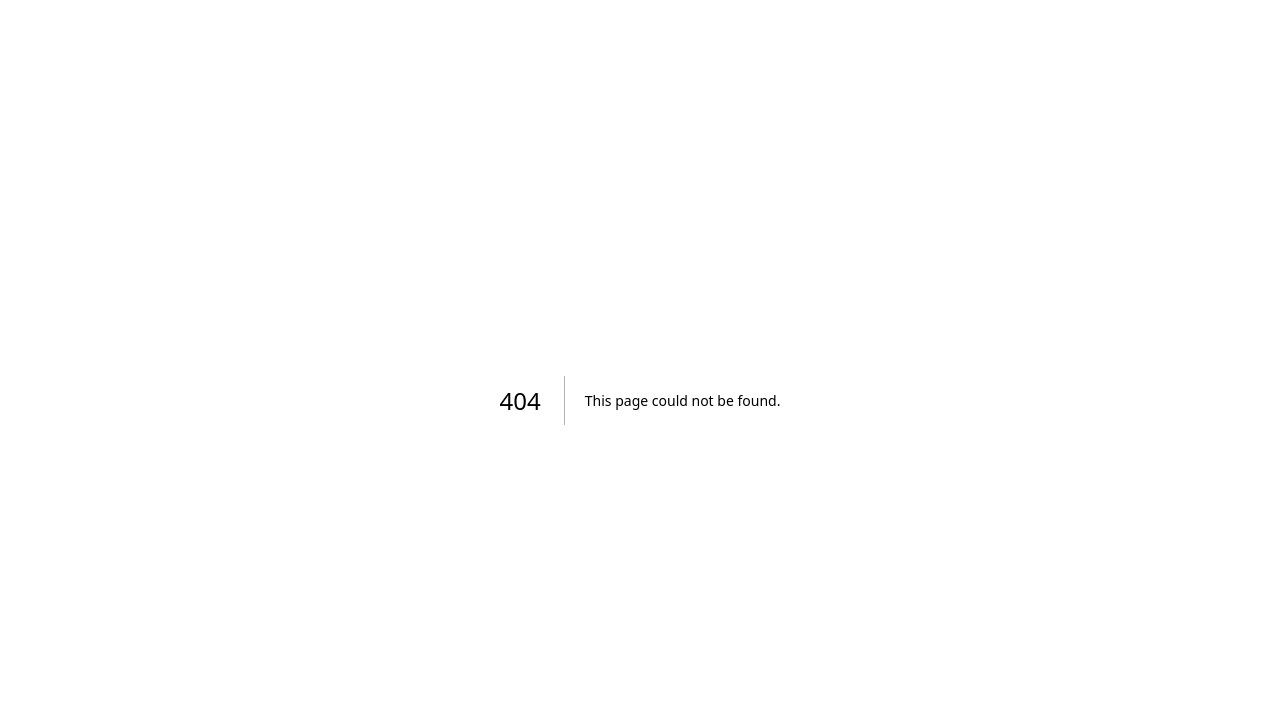
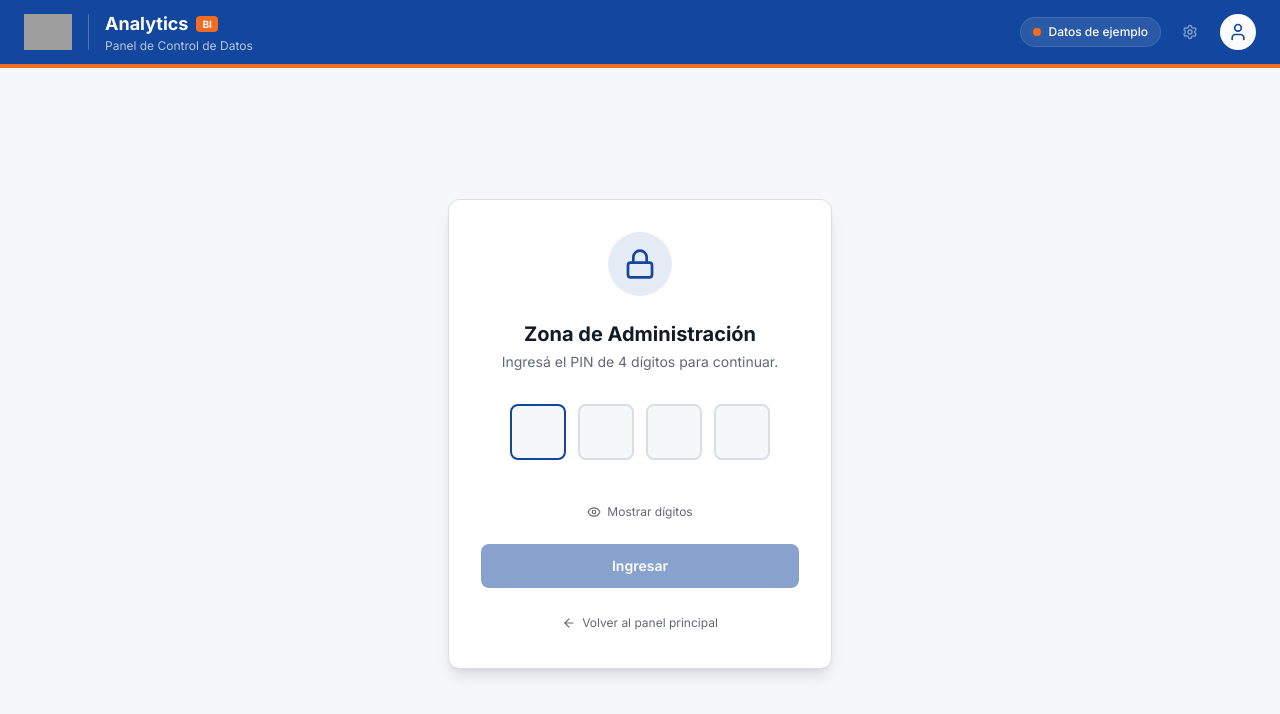
Before and after one commit to Wschanzze/Proyecto-BI, a Next.js app: page /admin in a window 1280 px wide. Before the commit this address had no page. Shown: the top 714 px of the page. Built offline with nearby package versions, Linux system fonts and the light colour scheme; grey boxes are pictures that could not be loaded.

Commit message:
feat: implement admin page with PIN gate and tab navigation

```diff
--- /dev/null
+++ b/app/admin/page.tsx
@@ -0,0 +1,232 @@
+"use client"
+
+import { useState, useRef, useEffect } from "react"
+import Link from "next/link"
+import { ArrowLeft, Lock, Eye, EyeOff } from "lucide-react"
+import { CargarDatos } from "@/components/monarca/views/cargar-datos"
+import { Documentacion } from "@/components/monarca/views/documentacion"
+import { TopBar } from "@/components/monarca/top-bar"
+
+const ADMIN_PIN = "1234"
+const PIN_LENGTH = 4
+
+type AdminTab = "cargar" | "documentacion"
+
+/* ─── PIN gate ─────────────────────────────────────────────────────────── */
+function PinGate({ onUnlock }: { onUnlock: () => void }) {
+  const [digits, setDigits] = useState<string[]>(Array(PIN_LENGTH).fill(""))
+  const [show, setShow] = useState(false)
+  const [error, setError] = useState(false)
+  const [shake, setShake] = useState(false)
+  const refs = useRef<(HTMLInputElement | null)[]>([])
+
+  useEffect(() => {
+    refs.current[0]?.focus()
+  }, [])
+
+  function handleChange(idx: number, val: string) {
+    const cleaned = val.replace(/\D/g, "").slice(-1)
+    const next = [...digits]
+    next[idx] = cleaned
+    setDigits(next)
+    setError(false)
+
+    if (cleaned && idx < PIN_LENGTH - 1) {
+      refs.current[idx + 1]?.focus()
+    }
+    // auto-submit when last digit filled
+    if (cleaned && idx === PIN_LENGTH - 1) {
+      const pin = [...next.slice(0, PIN_LENGTH - 1), cleaned].join("")
+      verify(pin)
+    }
+  }
+
+  function handleKeyDown(idx: number, e: React.KeyboardEvent<HTMLInputElement>) {
+    if (e.key === "Backspace" && !digits[idx] && idx > 0) {
+      refs.current[idx - 1]?.focus()
+    }
+  }
+
+  function verify(pin: string) {
+    if (pin === ADMIN_PIN) {
+      onUnlock()
+    } else {
+      setShake(true)
+      setError(true)
+      setDigits(Array(PIN_LENGTH).fill(""))
+      setTimeout(() => {
+        setShake(false)
+        refs.current[0]?.focus()
+      }, 500)
+    }
+  }
+
+  function handleSubmit(e: React.FormEvent) {
+    e.preventDefault()
+    verify(digits.join(""))
+  }
+
+  return (
+    <div className="flex min-h-screen flex-col bg-background">
+      <TopBar />
+      <main className="flex flex-1 items-center justify-center px-4">
+        <div className="w-full max-w-sm">
+          <div className="rounded-xl border border-border bg-card p-8 shadow-lg">
+            {/* Icon */}
+            <div className="mb-6 flex justify-center">
+              <span className="flex h-16 w-16 items-center justify-center rounded-full bg-primary/10">
+                <Lock className="h-8 w-8 text-primary" />
+              </span>
+            </div>
+
+            <h1 className="mb-1 text-center text-xl font-bold text-foreground">Zona de Administración</h1>
+            <p className="mb-8 text-center text-sm text-muted-foreground">
+              Ingresá el PIN de 4 dígitos para continuar.
+            </p>
+
+            <form onSubmit={handleSubmit} noValidate>
+              {/* PIN inputs */}
+              <div
+                className={`mb-2 flex justify-center gap-3 transition-transform ${shake ? "animate-[shake_0.4s_ease]" : ""}`}
+              >
+                {digits.map((d, i) => (
+                  <input
+                    key={i}
+                    ref={(el) => { refs.current[i] = el }}
+                    type={show ? "text" : "password"}
+                    inputMode="numeric"
+                    maxLength={1}
+                    value={d}
+                    onChange={(e) => handleChange(i, e.target.value)}
+                    onKeyDown={(e) => handleKeyDown(i, e)}
+                    aria-label={`Dígito ${i + 1}`}
+                    className={`h-14 w-14 rounded-lg border-2 bg-background text-center text-2xl font-bold tracking-widest text-foreground outline-none transition-colors focus:border-primary ${
+                      error
+                        ? "border-destructive text-destructive"
+                        : d
+                          ? "border-primary"
+                          : "border-border"
+                    }`}
+                  />
+                ))}
+              </div>
+
+              {/* Error message */}
+              <p className={`mb-4 text-center text-sm font-medium text-destructive transition-opacity ${error ? "opacity-100" : "opacity-0"}`}>
+                PIN incorrecto. Intentá nuevamente.
+              </p>
+
+              {/* Show/hide toggle */}
+              <button
+                type="button"
+                onClick={() => setShow((s) => !s)}
+                className="mx-auto mb-6 flex items-center gap-1.5 text-xs text-muted-foreground hover:text-foreground"
+              >
+                {show ? <EyeOff className="h-3.5 w-3.5" /> : <Eye className="h-3.5 w-3.5" />}
+                {show ? "Ocultar" : "Mostrar"} dígitos
+              </button>
+
+              <button
+                type="submit"
+                className="w-full rounded-lg bg-primary py-3 text-sm font-semibold text-primary-foreground transition-opacity hover:opacity-90 disabled:opacity-50"
+                disabled={digits.some((d) => !d)}
+              >
+                Ingresar
+              </button>
+            </form>
+
+            <div className="mt-6 text-center">
+              <Link
+                href="/"
+                className="inline-flex items-center gap-1.5 text-xs text-muted-foreground hover:text-foreground"
+              >
+                <ArrowLeft className="h-3.5 w-3.5" />
+                Volver al panel principal
+              </Link>
+            </div>
+          </div>
+        </div>
+      </main>
+
+      <style>{`
+        @keyframes shake {
+          0%, 100% { transform: translateX(0); }
+          20% { transform: translateX(-8px); }
+          40% { transform: translateX(8px); }
+          60% { transform: translateX(-8px); }
+          80% { transform: translateX(4px); }
+        }
+      `}</style>
+    </div>
+  )
+}
+
+/* ─── Admin shell (after unlock) ───────────────────────────────────────── */
+const ADMIN_TABS: { id: AdminTab; label: string }[] = [
+  { id: "cargar", label: "Cargar Datos" },
+  { id: "documentacion", label: "Documentación" },
+]
+
+function AdminShell() {
+  const [tab, setTab] = useState<AdminTab>("cargar")
+
+  return (
+    <div className="flex min-h-screen flex-col bg-background">
+      <TopBar />
+
+      {/* Sub-nav */}
+      <nav className="border-b border-border bg-card">
+        <div className="mx-auto flex max-w-[1600px] items-center justify-between px-4 md:px-6">
+          <ul className="flex items-center gap-1">
+            {ADMIN_TABS.map((t) => (
+              <li key={t.id}>
+                <button
+                  type="button"
+                  onClick={() => setTab(t.id)}
+                  className={`whitespace-nowrap border-b-[3px] px-4 py-3.5 text-sm font-medium transition-colors ${
+                    tab === t.id
+                      ? "border-accent text-primary"
+                      : "border-transparent text-muted-foreground hover:text-foreground"
+                  }`}
+                  aria-current={tab === t.id ? "page" : undefined}
+                >
+                  {t.label}
+                </button>
+              </li>
+            ))}
+          </ul>
+
+          <Link
+            href="/"
+            className="flex items-center gap-1.5 text-xs text-muted-foreground hover:text-foreground"
+          >
+            <ArrowLeft className="h-3.5 w-3.5" />
+            Volver al panel
+          </Link>
+        </div>
+      </nav>
+
+      <main className="mx-auto w-full max-w-[1600px] flex-1 px-4 py-6 md:px-6 md:py-8">
+        {tab === "cargar" && <CargarDatos />}
+        {tab === "documentacion" && <Documentacion />}
+      </main>
+
+      <footer className="border-t border-border bg-card py-4">
+        <div className="mx-auto flex max-w-[1600px] items-center justify-center px-4 text-xs text-muted-foreground">
+          Zona de administración — acceso restringido
+        </div>
+      </footer>
+    </div>
+  )
+}
+
+/* ─── Page entry point ──────────────────────────────────────────────────── */
+export default function AdminPage() {
+  const [unlocked, setUnlocked] = useState(false)
+
+  if (!unlocked) {
+    return <PinGate onUnlock={() => setUnlocked(true)} />
+  }
+
+  return <AdminShell />
+}
--- a/components/monarca/app-shell.tsx
+++ b/components/monarca/app-shell.tsx
@@ -6,8 +6,6 @@ import { NavTabs, type TabId } from "./nav-tabs"
 import { DashboardView } from "./views/dashboard-view"
 import { CuadroDetallado } from "./views/cuadro-detallado"
 import { CuadroSimplificado } from "./views/cuadro-simplificado"
-import { CargarDatos } from "./views/cargar-datos"
-import { Documentacion } from "./views/documentacion"
 import { PERIODO_ACTUAL } from "@/lib/data"
 
 export function AppShell() {
@@ -22,8 +20,7 @@ export function AppShell() {
         {tab === "dashboard" && <DashboardView periodoKey={periodoKey} onPeriodoChange={setPeriodoKey} />}
         {tab === "detallado" && <CuadroDetallado periodoKey={periodoKey} onPeriodoChange={setPeriodoKey} />}
         {tab === "simplificado" && <CuadroSimplificado periodoKey={periodoKey} onPeriodoChange={setPeriodoKey} />}
-        {tab === "cargar" && <CargarDatos />}
-        {tab === "documentacion" && <Documentacion />}
+
       </main>
       <footer className="border-t border-border bg-card py-4">
         <div className="mx-auto flex max-w-[1600px] flex-col items-center justify-between gap-1 px-4 text-xs text-muted-foreground md:flex-row md:px-6">
--- a/components/monarca/nav-tabs.tsx
+++ b/components/monarca/nav-tabs.tsx
@@ -1,16 +1,14 @@
 "use client"
 
-import { LayoutDashboard, Table2, LineChart, Upload, BookOpen, type LucideIcon } from "lucide-react"
+import { LayoutDashboard, Table2, LineChart, type LucideIcon } from "lucide-react"
 import { cn } from "@/lib/utils"
 
-export type TabId = "dashboard" | "detallado" | "simplificado" | "cargar" | "documentacion"
+export type TabId = "dashboard" | "detallado" | "simplificado"
 
 const TABS: { id: TabId; label: string; icon: LucideIcon }[] = [
   { id: "dashboard", label: "Dashboard", icon: LayoutDashboard },
   { id: "detallado", label: "Cuadro Detallado", icon: Table2 },
   { id: "simplificado", label: "Cuadro Simplificado", icon: LineChart },
-  { id: "cargar", label: "Cargar Datos", icon: Upload },
-  { id: "documentacion", label: "Documentación", icon: BookOpen },
 ]
 
 export function NavTabs({ active, onChange }: { active: TabId; onChange: (id: TabId) => void }) {
--- a/components/monarca/top-bar.tsx
+++ b/components/monarca/top-bar.tsx
@@ -1,4 +1,5 @@
-import { User } from "lucide-react"
+import Link from "next/link"
+import { User, Settings } from "lucide-react"
 
 export function TopBar() {
   return (
@@ -31,6 +32,13 @@ export function TopBar() {
             </span>
             Datos de ejemplo
           </span>
+          <Link
+            href="/admin"
+            aria-label="Administración"
+            className="flex h-9 w-9 items-center justify-center rounded-full text-primary-foreground/50 transition-colors hover:text-primary-foreground/90"
+          >
+            <Settings className="h-4 w-4" />
+          </Link>
           <button
             type="button"
             aria-label="Perfil de usuario"
```
